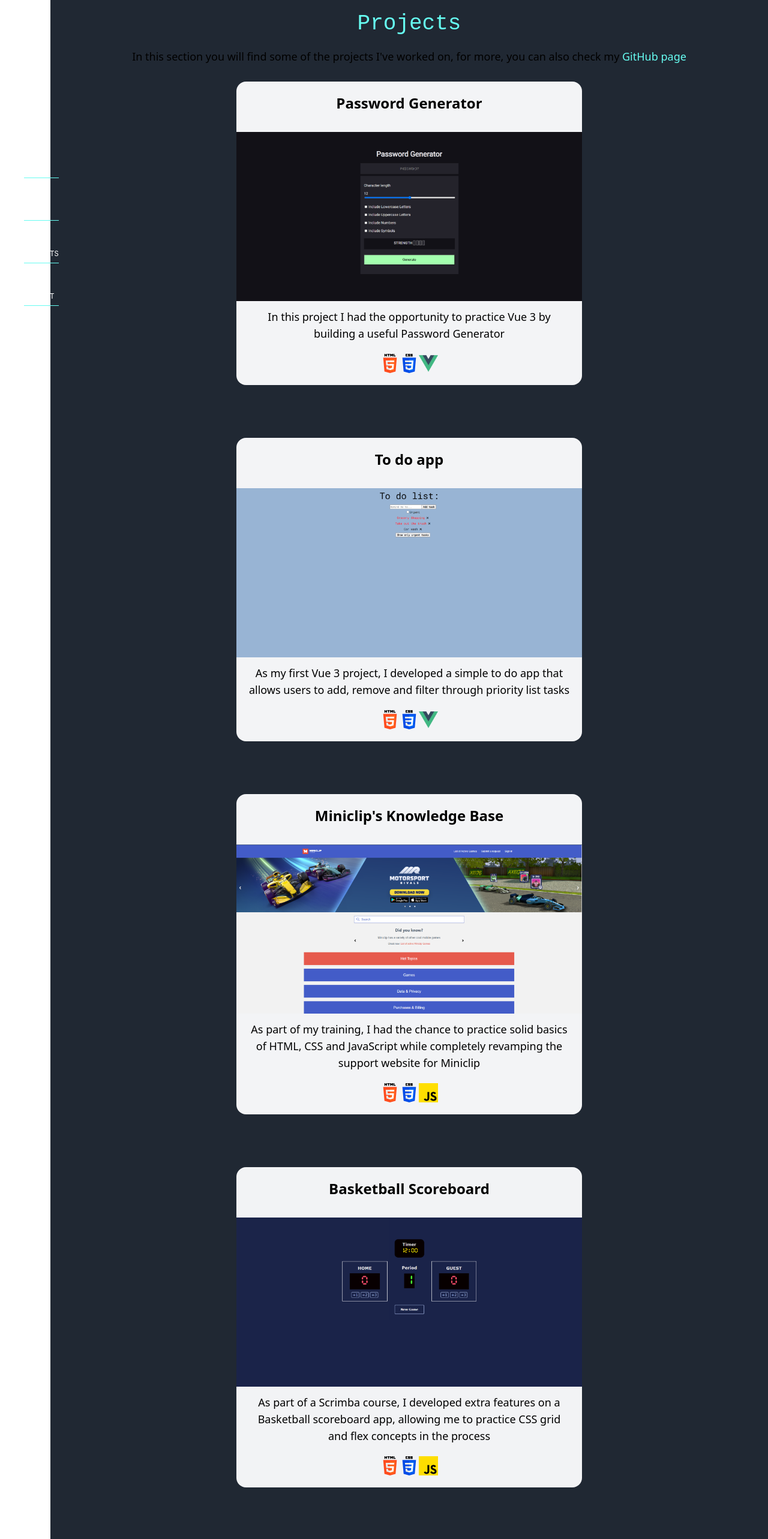
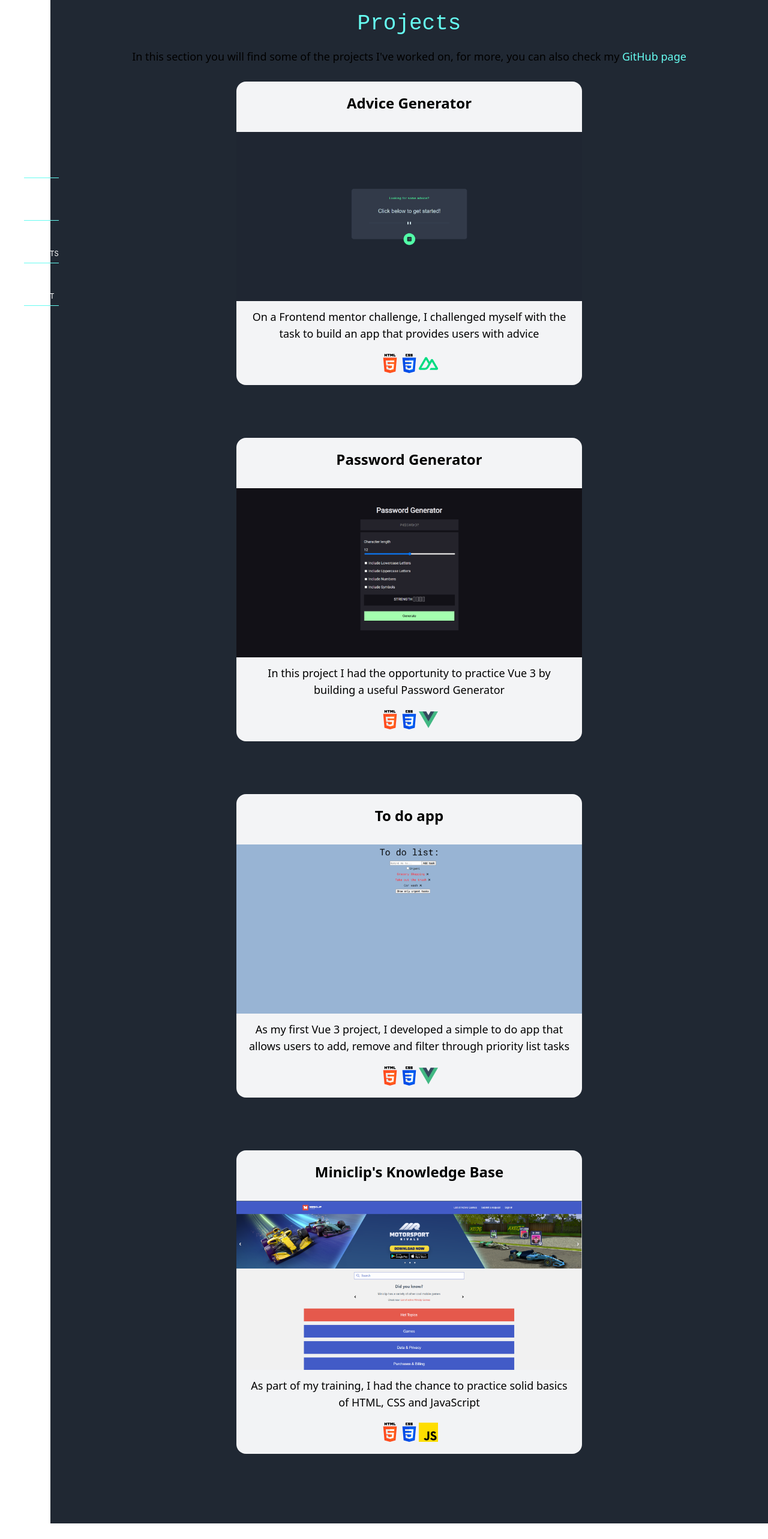
Before and after one commit to cfcmeireles/Portfolio-Carina, a Nuxt app: page /projects in a window 1280 px wide. Shown: the top 2566 px of the page at 60% size. After the commit the page ends 2540 px from the top, so only its background shows below. Built offline with nearby package versions, Linux system fonts and the light colour scheme.

Commit message:
add nuxt to ProjectFrames icons and advice generator to projects page

```diff
--- a/components/ProjectFrames.vue
+++ b/components/ProjectFrames.vue
@@ -16,6 +16,7 @@
       <img class="w-8 h-8" src="../assets/css-3.png" v-if="skills.css" />
       <img class="w-8 h-8" src="../assets/js.png" v-if="skills.js" />
       <img class="w-8 h-8" src="../assets/vue.png" v-if="skills.vue" />
+      <img class="w-8 h-8" src="../assets/nuxt.png" v-if="skills.nuxt" />
     </div>
   </div>
 </template>
@@ -38,6 +39,7 @@ export default {
         css: false,
         js: false,
         vue: false,
+        nuxt: false,
       }),
     },
   },
--- a/pages/aboutme.vue
+++ b/pages/aboutme.vue
@@ -66,7 +66,7 @@
 
           <img class="h-10 lg:h-16 flex mx-auto" src="../assets/vue.png" />
 
-          <img class="h-10 lg:h-16 flex mx-auto" src="../assets/nuxt-3.png" />
+          <img class="h-10 lg:h-16 flex mx-auto" src="../assets/nuxt.png" />
         </div>
       </div>
     </main>
--- a/pages/projects.vue
+++ b/pages/projects.vue
@@ -19,13 +19,35 @@
           class="project-frame flex flex-col items-center lg:grid lg:grid-cols-2 lg:flex-wrap lg:justify-center lg:items-start lg:gap-x-14 lg:gap-y-14"
         >
           <a
+            href="https://github.com/cfcmeireles/advice-generator-app"
+            target="_blank"
+          >
+            <Transition name="fade">
+              <ProjectFrames
+                :skills="{ html: true, css: true, nuxt: true }"
+                v-if="showTransitionProjectOne"
+              >
+                <template #title>Advice Generator</template>
+                <template #image
+                  ><img
+                    src="../assets/projects/AdviceGenerator.png"
+                    class="w-full h-full"
+                /></template>
+                <template #description>
+                  On a Frontend mentor challenge, I challenged myself with the
+                  task to build an app that provides users with advice
+                </template>
+              </ProjectFrames>
+            </Transition>
+          </a>
+          <a
             href="https://github.com/cfcmeireles/Password-generator"
             target="_blank"
           >
             <Transition name="fade">
               <ProjectFrames
                 :skills="{ html: true, css: true, vue: true }"
-                v-if="showTransitionProjectOne"
+                v-if="showTransitionProjectTwo"
               >
                 <template #title>Password Generator</template>
                 <template #image
@@ -44,7 +66,7 @@
             <Transition name="fade">
               <ProjectFrames
                 :skills="{ html: true, css: true, vue: true }"
-                v-if="showTransitionProjectTwo"
+                v-if="showTransitionProjectThree"
               >
                 <template #title>To do app</template>
                 <template #image
@@ -64,7 +86,7 @@
             <Transition name="fade">
               <ProjectFrames
                 :skills="{ html: true, css: true, js: true }"
-                v-if="showTransitionProjectThree"
+                v-if="showTransitionProjectFour"
               >
                 <template #title>Miniclip's Knowledge Base</template>
                 <template #image
@@ -74,32 +96,8 @@
                 /></template>
                 <template #description>
                   As part of my training, I had the chance to practice solid
-                  basics of HTML, CSS and JavaScript while completely revamping
-                  the support website for Miniclip</template
-                >
-              </ProjectFrames>
-            </Transition>
-          </a>
-          <a
-            href="https://github.com/cfcmeireles/Basketball-Scoreboard"
-            target="_blank"
-          >
-            <Transition name="fade">
-              <ProjectFrames
-                :skills="{ html: true, css: true, js: true }"
-                v-if="showTransitionProjectFour"
-              >
-                <template #title>Basketball Scoreboard</template>
-                <template #image
-                  ><img
-                    src="../assets/projects/BasketballScoreboard.png"
-                    class="w-full h-full"
-                /></template>
-                <template #description>
-                  As part of a Scrimba course, I developed extra features on a
-                  Basketball scoreboard app, allowing me to practice CSS grid
-                  and flex concepts in the process</template
-                >
+                  basics of HTML, CSS and JavaScript
+                </template>
               </ProjectFrames>
             </Transition>
           </a>
```
Also changed, not shown: assets/nuxt-3.png (deleted), assets/nuxt.png.
